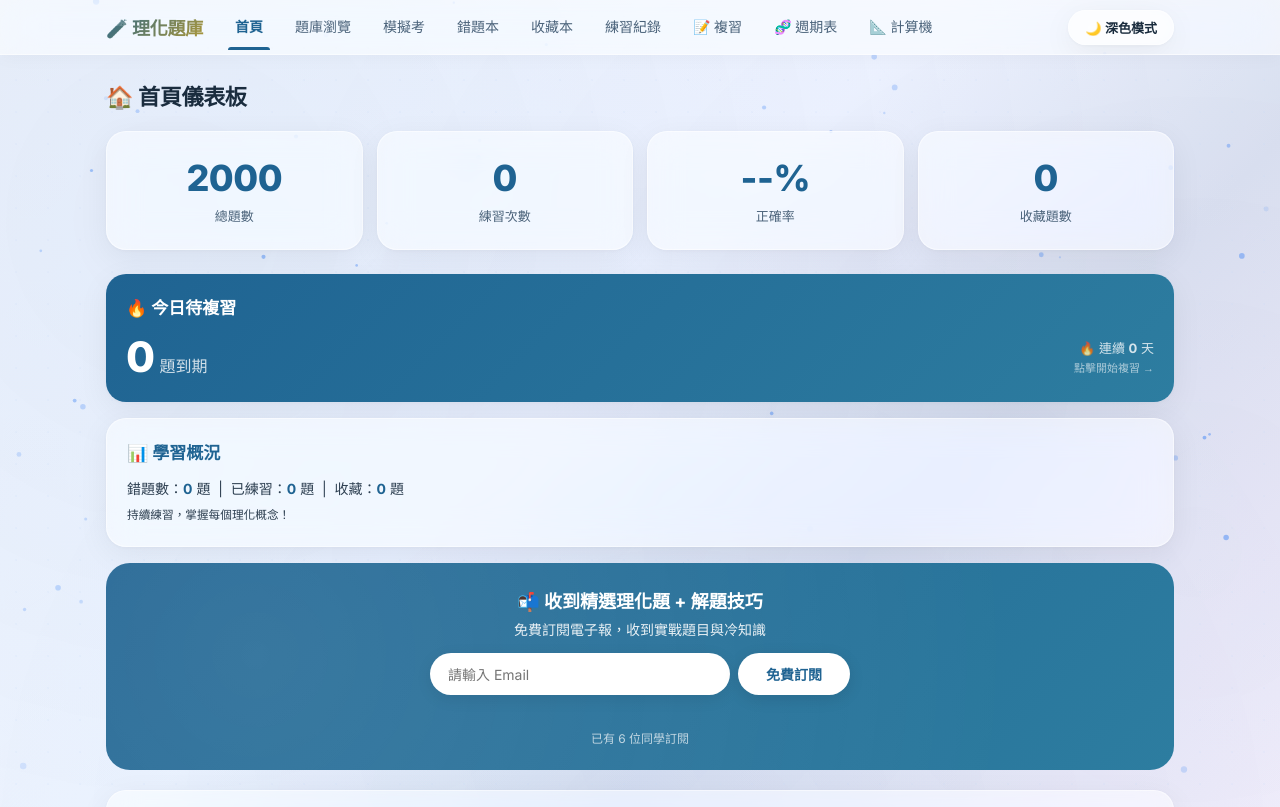
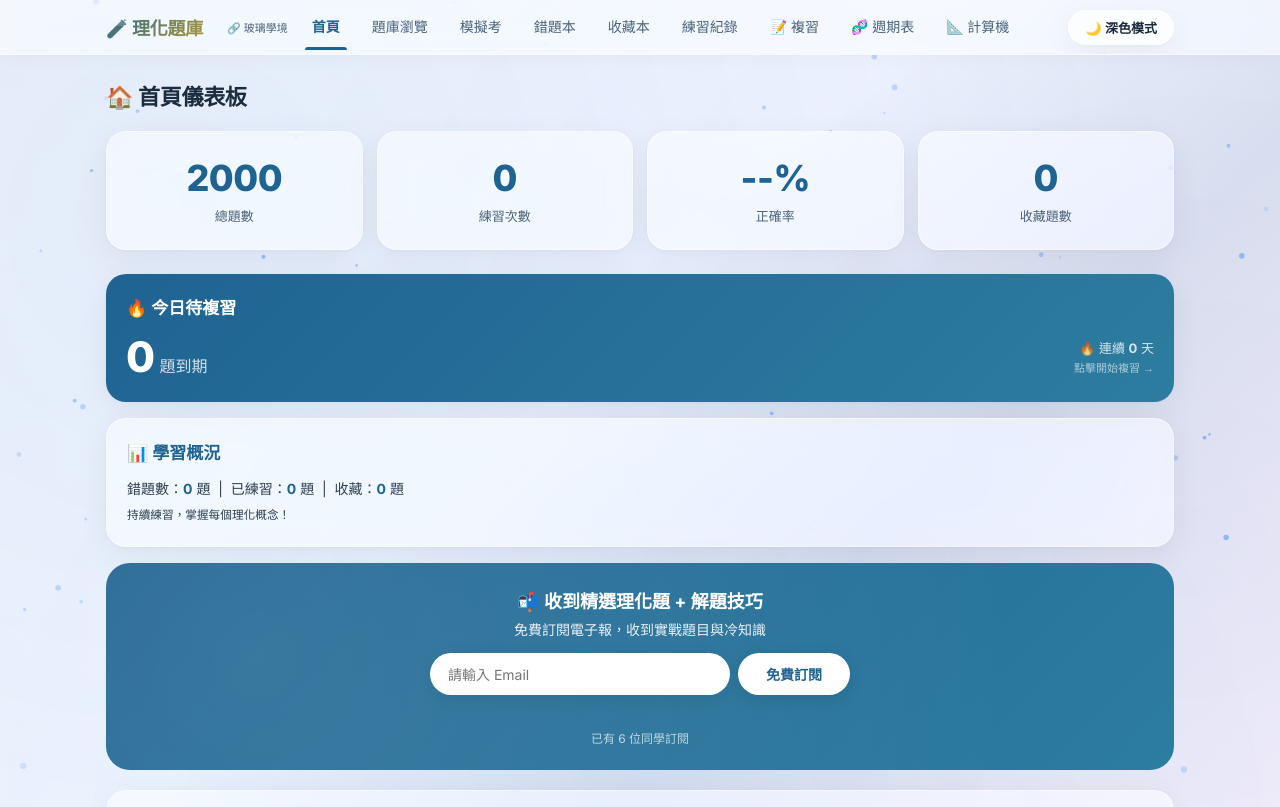
Before and after one commit to Alex-K365/physics-quiz, a plain HTML site: page index.html in a window 1280 px wide. Shown: the top 807 px of the page. Drawn offline with Linux system fonts and the light colour scheme.

Commit message:
add glass portal link to nav

```diff
--- a/index.html
+++ b/index.html
@@ -295,6 +295,7 @@ tr:nth-child(even){background:var(--card-bg)}
 <nav class="nav">
 <div class="nav-inner">
 <div class="nav-brand">🧪 理化題庫</div>
+<a href="https://schooldata2026-new.netlify.app/" target="_blank" style="font-size:11px;color:var(--text-muted);text-decoration:none;padding:0 8px;white-space:nowrap">🔗 玻璃學境</a>
 <div class="nav-item active" data-page="home">首頁</div>
 <div class="nav-item" data-page="browse">題庫瀏覽</div>
 <div class="nav-item" data-page="mock">模擬考</div>
```
